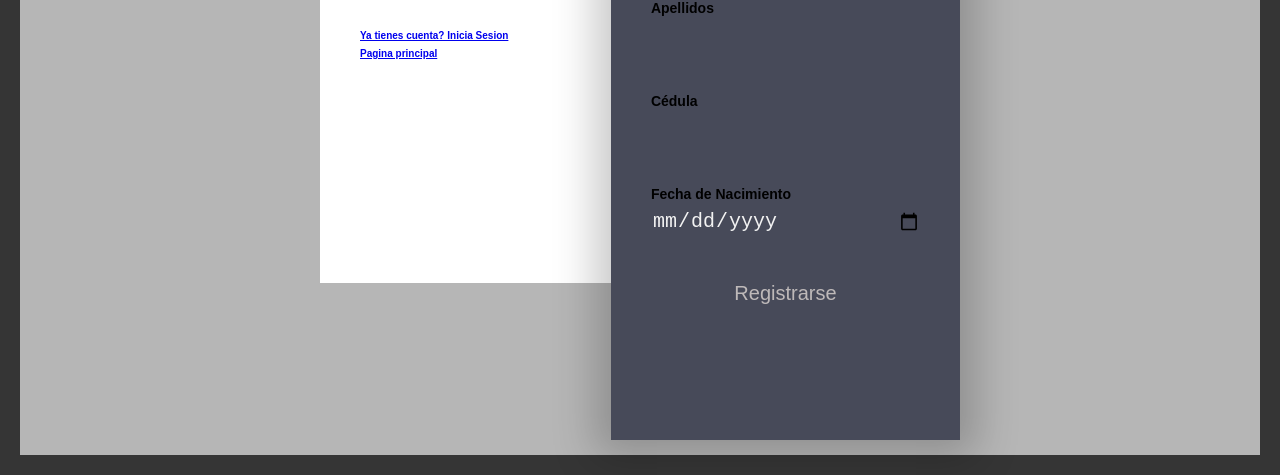
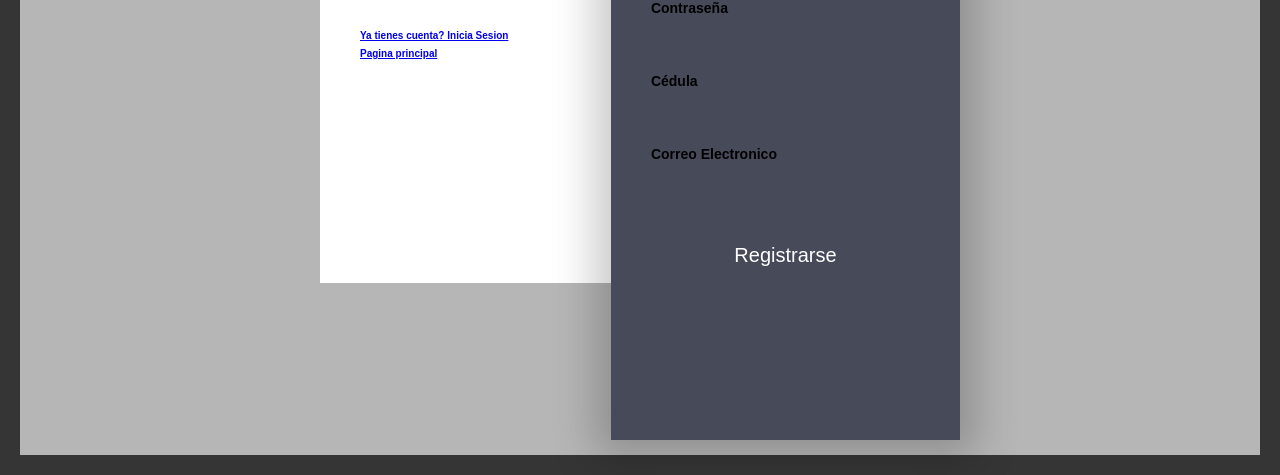
Before and after one commit to Eztep1983/FrontSDGIJyE, a plain HTML site: page registrousuario.html in a window 1280 px wide. Shown: the part 325-800 px from the top of the page. Drawn offline with Linux system fonts and the light colour scheme; a web font is replaced by a local one.

Commit message:
actualizo login y registro

```diff
--- a/Style/Style.css
+++ b/Style/Style.css
@@ -135,15 +135,16 @@ input::-moz-focus-inner {
   border: 0;
 }
 #submit {
-  color: #beb9b9;
+  color: #ffffff;
   margin-top: 40px;
   transition: color 300ms;
+  position:left;
 }
 #submit:focus {
-  color: rgb(10, 95, 15);
+  color: rgb(10, 30, 95);
 }
 #submit:active {
-  color: #016634;
+  color: #006dd3;
 }
 
 #agregarProducto1 {
--- a/registrousuario.html
+++ b/registrousuario.html
@@ -24,7 +24,7 @@
                                         .right {
                     background: #474A59;
                     box-shadow: 0px 0px 40px 16px rgba(0,0,0,0.22);
-                    color: #F1F1F2;
+                    color: #b0b0b3;
                     position: relative;
                     width: 60%;
                     height: 130%;
@@ -43,7 +43,7 @@
                             y2="193.49992"
                             gradientUnits="userSpaceOnUse">
                             <stop
-                                style="stop-color:#037011;"
+                                style="stop-color:#09689e;"
                                 offset="0"
                                 id="stop876" />
                             <stop
@@ -57,12 +57,12 @@
                 <div class="form">
                     <label for="firstName">Nombres</label>
                     <input type="text" id="firstName">
-                    <label for="lastName">Apellidos</label>
-                    <input type="text" id="lastName">
+                    <label for="password">Contraseña</label>
+                    <input type="password" id="password">
                     <label for="identification">Cédula</label>
-                    <input type="text" id="identification">
-                    <label for="birthdate">Fecha de Nacimiento</label>
-                    <input type="date" id="birthdate">
+                    <input type="int" id="identification">
+                    <label for="email">Correo Electronico</label>
+                    <input type="email" id="email">
                     <input type="submit" id="submit" value="Registrarse" onclick="irSesion()">
                 </div>
             </div>
```
Also changed, not shown: login.html (+8 -5 lines), 1 other file.
